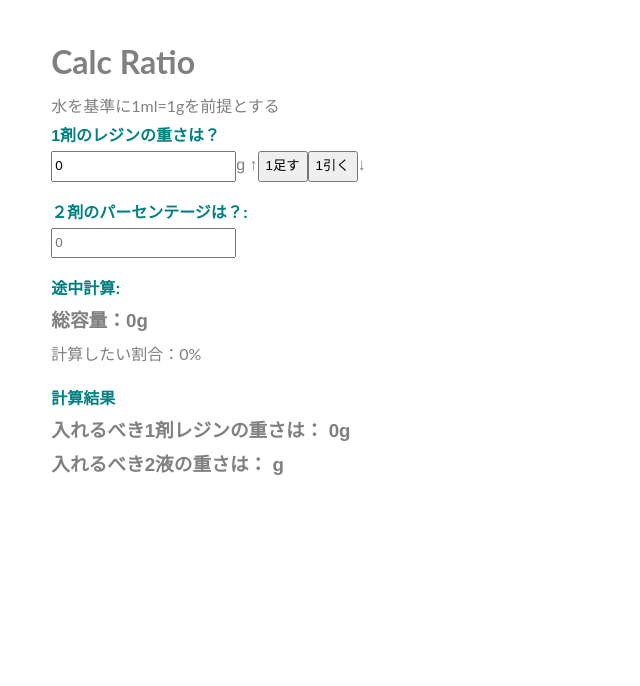
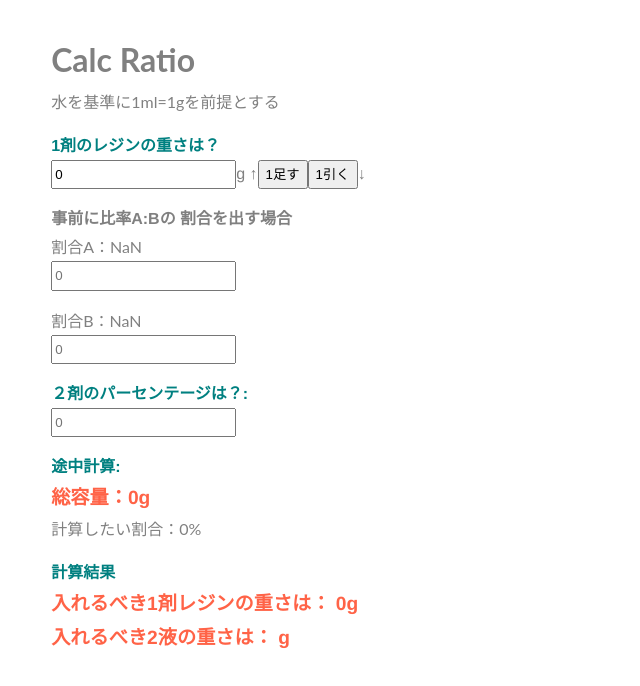
Before and after one commit to BoxPistols/calc-ratio-react, a React (Create React App) app: page / in a window 1280 px wide. Shown: the top 686 px of the page, without its empty margins (0-640 px from the left). Built offline with nearby package versions, Linux system fonts and the light colour scheme.

Commit message:
WIP 分数

```diff
--- a/src/App.js
+++ b/src/App.js
@@ -1,5 +1,5 @@
 import React from 'react';
-import { PerCalc } from './components/PerCalc';
+import { RatioCalc } from './components/ratio/RatioCalc';
 // import { Parents } from './components/money/Parents';
 import './style.scss';
 
@@ -7,7 +7,7 @@ export default function App() {
   return (
     <div>
       <h1>Calc Ratio</h1>
-      <PerCalc />
+      <RatioCalc />
     </div>
   );
 }
--- a/src/components/PerCalc.js
+++ b/src/components/ratio/RatioCalc.js
@@ -1,29 +1,21 @@
 import React, { useState } from "react";
 
-export const PerCalc = () => {
+export const RatioCalc = () => {
   // 小数点
   const digitNum = 2;
   const digitCalcNum = (_v) => {
     return Math.floor(_v * Math.pow(10, digit)) / Math.pow(10, digit);
   };
 
-  // 元の容量
+  // 1剤 元の容量
   const initVal = 0;
   const [val, setVal] = useState(initVal);
   const add = () => setVal(() => parseInt(val) + 1);
   const remove = () => setVal(() => parseInt(val) - 1);
 
-  // 元の容量から比率を計算する
+  // ２剤 元の容量から比率を計算する
   const initCalc = 0;
   const [calc, setCalc] = useState(initCalc);
-  // const calcVal = () => setCalc((prev) => prev + 1);
-
-  // リセット
-  const reset = () => {
-    setVal(() => initVal);
-    setCalc(() => initCalc);
-    calc = 0;
-  };
 
   // 小数点
   const digit = 1;
@@ -36,11 +28,20 @@ export const PerCalc = () => {
   const ratio = (num1 / 100) * num2;
   const total = digitCalc(num1 + ratio);
 
+// 分数 Fractioｎ
+const initFractioNum = 0;
+const [frac, setFrac] = useState(initFractioNum);
+
+const fracA = digitCalc(parseInt(val) / frac);
+// const fracB = digitCalc(parseInt(val) / frac);
+
+
   return (
     <div>
       {/* 比率 */}
       <p>水を基準に1ml=1gを前提とする</p>
       <section>
+        {/* 1剤のレジンの重さ */}
         <h2>1剤のレジンの重さは？</h2>
         <input
           type="number"
@@ -55,6 +56,32 @@ export const PerCalc = () => {
         g ↑<button onClick={add}>1足す</button>
         <button onClick={remove}>1引く</button>↓
       </section>
+      {/* 比率 分数 */}
+      <section>
+        <h4>事前に比率A:Bの 割合を出す場合</h4>
+        <p>割合A：{fracA}</p>
+        <input
+          type="number"
+          pattern="\d*"
+          onChange={(e) => {
+            setFrac(e.target.value);
+          }}
+          placeholder={frac}
+        />
+      </section>
+      <section>
+        <p>割合B：{digitCalc(fracA / 100)}</p>
+        <input
+          type="number"
+          pattern="\d*"
+          onChange={(e) => {
+            setFrac(e.target.value);
+          }}
+          placeholder={frac}
+        />
+      </section>
+
+      {/* ２剤のパーセンテージ */}
       <section>
         <h2>２剤のパーセンテージは？:</h2>
         <input
@@ -67,7 +94,7 @@ export const PerCalc = () => {
           step="0.1"
         />
       </section>
-      {/* 基準 */}
+      {/* 計算 */}
       <section>
         <h2>途中計算:</h2>
         <h3>総容量：{total}g</h3>
--- a/src/style.scss
+++ b/src/style.scss
@@ -1,7 +1,7 @@
 * {
   margin: 0;
   box-sizing: border-box;
-  line-height: 1.85em;
+  line-height: 1.75em;
 }
 
 body {
@@ -23,6 +23,31 @@ p {
 }
 
 h2 {
+  margin: 1em 0 0;
   font-size: 1rem;
   color: teal;
+  font-weight: 600;
 }
+
+h3 {
+
+  font-size: 1.2rem;
+  color: tomato;
+  font-weight: 600;
+}
+
+
+// Util
+.flex {
+  display: flex;
+
+}
+.flex-jc-center {
+  justify-content: center;
+}
+.flex-ai-center {
+  align-items: center;
+}
+.flex-column {
+  flex-direction: column;
+}
```
Also changed, not shown: src/components/ratio/bk_PerCalc.js (renamed from src/components/bk_PerCalc.js).
